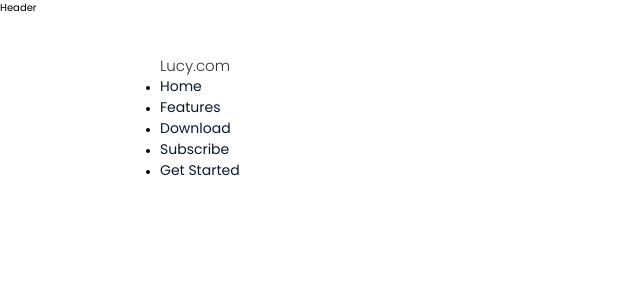
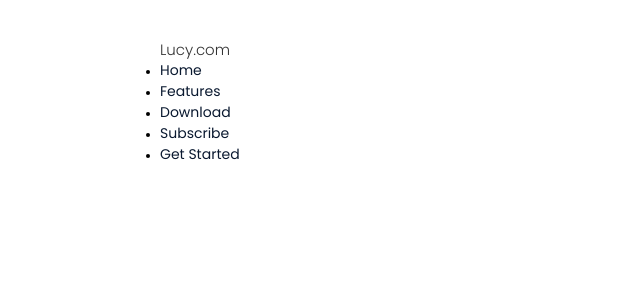
Before and after one commit to jordanr2m/react-responsive-menu-1, a React (Create React App) app: page / in a window 1280 px wide. Shown: the top 300 px of the page, without its empty margins (0-640 px from the left). Built offline with nearby package versions, Linux system fonts and the light colour scheme.

Commit message:
Added JSX for hero section.

```diff
--- a/src/App.js
+++ b/src/App.js
@@ -5,8 +5,8 @@
 function App() {
   return (
     <div className="App">
+      <Navbar />
       <Header />
-      <Navbar />
     </div>
   );
 }
--- a/src/components/header/Header.js
+++ b/src/components/header/Header.js
@@ -1,11 +1,12 @@
 import React from 'react'
 import "./Header.css"
 
+// Could rename this to Hero Img. Better description
 const Header = () => {
   return (
-    <div>
-      Header
-    </div>
+    <section className='welcome --center-all'>
+      <h1 className='--text-light'>Welcome to Lucy.com</h1>
+    </section>
   )
 }
 
```
